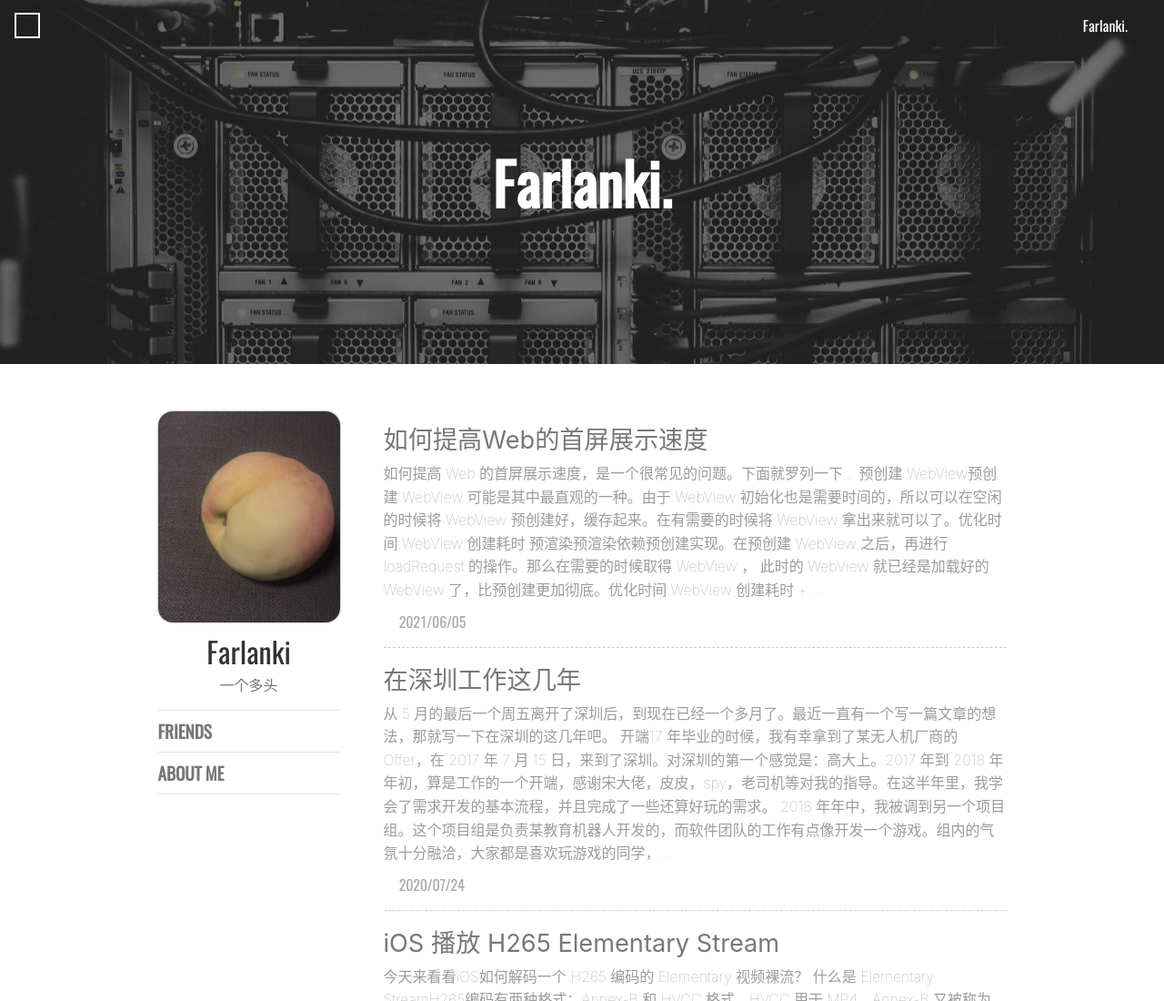
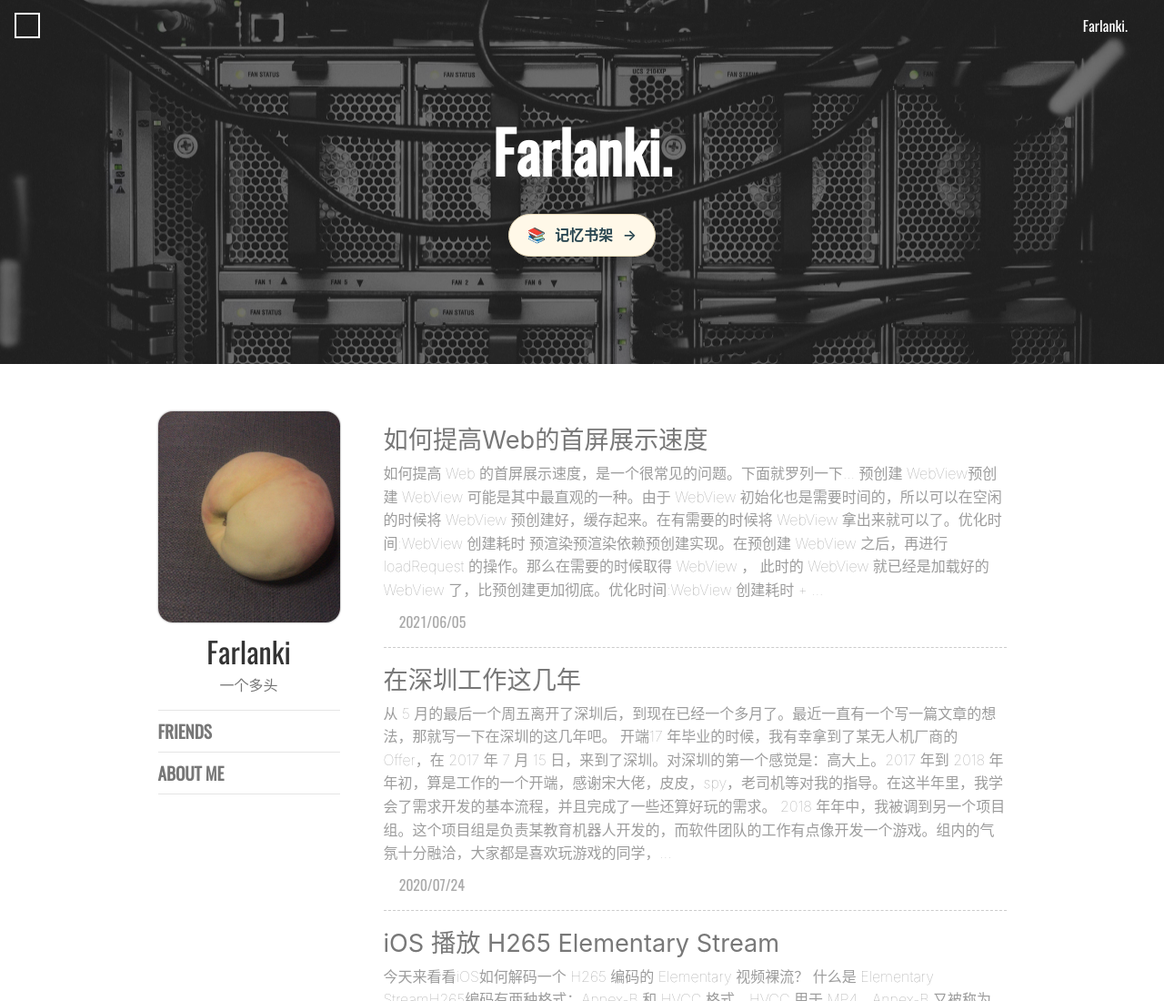
Before and after one commit to reetyo/reetyo.github.io, a plain HTML site: page index.html in a window 1280 px wide. Shown: the top 1100 px of the page at 91% size. Drawn offline with nearby package versions, Linux system fonts and the light colour scheme; some packages are replaced by stand-ins of ours; a script that the page names is missing; a web font is replaced by a local one.

Commit message:
Add memory bookshelf entry to homepage

```diff
--- a/index.html
+++ b/index.html
@@ -77,6 +77,43 @@
 
     <link rel="preload" href="/css/style.css?v=20180824" as="style" onload="this.onload=null;this.rel='stylesheet'">
     <link rel="stylesheet" href="/css/mobile.css?v=20180824" media="(max-width: 980px)">
+    <style>
+        .memory-shelf-entry {
+            display: inline-flex;
+            align-items: center;
+            justify-content: center;
+            gap: 0.65rem;
+            box-sizing: border-box;
+            min-height: 44px;
+            margin-top: 1.4rem;
+            padding: 0.7rem 1.25rem;
+            border: 1px solid #e5d7b7;
+            border-radius: 999px;
+            background: #fff8e8;
+            color: #294650;
+            font-size: 1rem;
+            font-weight: 600;
+            line-height: 1.4;
+            text-decoration: none;
+            box-shadow: 0 3px 14px rgba(0, 0, 0, 0.15);
+            transition: background-color 0.2s ease, transform 0.2s ease;
+        }
+
+        .memory-shelf-entry:hover {
+            background: #fff;
+            transform: translateY(-2px);
+        }
+
+        .memory-shelf-entry:focus-visible {
+            outline: 3px solid #fff;
+            outline-offset: 5px;
+        }
+
+        @media (prefers-reduced-motion: reduce) {
+            .memory-shelf-entry { transition: none; }
+            .memory-shelf-entry:hover { transform: none; }
+        }
+    </style>
 
     <!-- /*! loadCSS. [c]2017 Filament Group, Inc. MIT License */
 /* This file is meant as a standalone workflow for
@@ -248,6 +285,12 @@ height:50vh;
             <!-- 文章页  -->
 
         </p>
+        <!-- Homepage entry: preserve this link when regenerating the Hexo site. -->
+        <a class="memory-shelf-entry" href="/book-memory-pages/">
+            <span aria-hidden="true">📚</span>
+            <span>记忆书架</span>
+            <span aria-hidden="true">→</span>
+        </a>
         <!-- 文章页meta -->
 
     </div>
```
